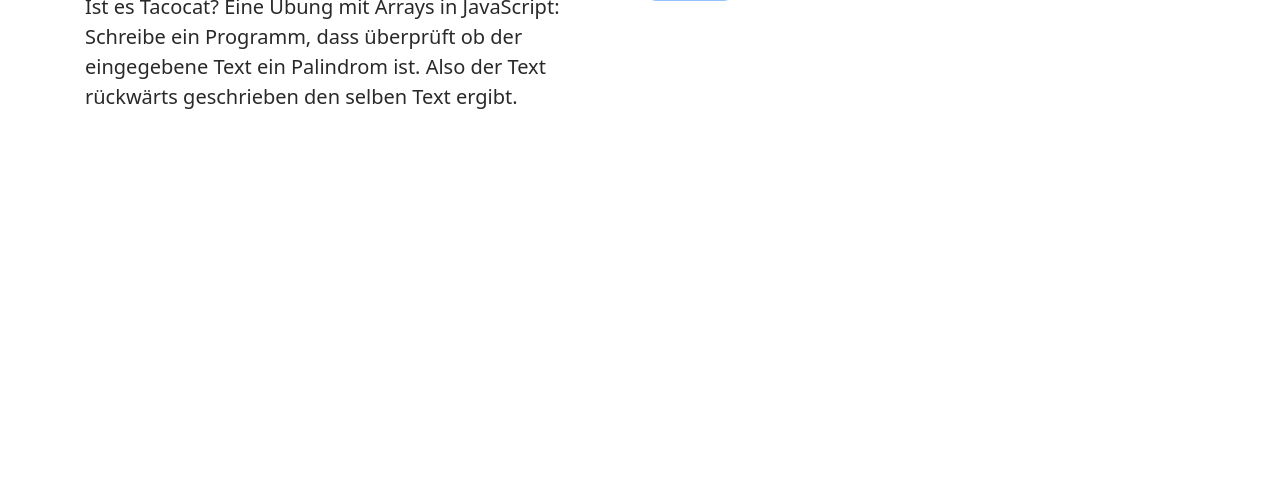
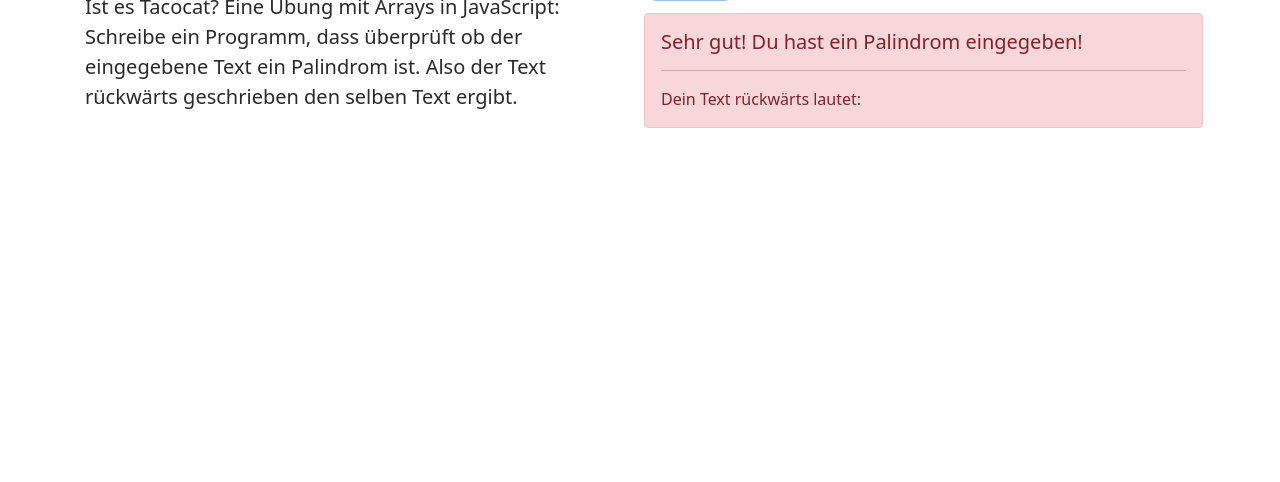
Before and after one commit to Lyso95/hp_tacocat, a plain HTML site: page app.html in a window 1280 px wide. Both pictures are taken after a click on the button "Check!". Shown: the part 228-710 px from the top of the page. Drawn offline with nearby package versions, Linux system fonts and the light colour scheme.

Commit message:
this_one_correct

```diff
--- a/app.html
+++ b/app.html
@@ -66,7 +66,7 @@
                         <button type="button" id="btnSubmit" class="btn btn-primary">Check!</button>
                     </div>
                     <div class="alert alert-danger mt-3 invisible fade show" id="alert" role="alert">
-                        <h5 class="alert-heading">Ergebnis:</h5>
+                        <h5 id="alertHeader" class="alert-heading">Sehr gut!</h5>
                         <hr>
                         <p class="mb-0" id="msg">
                             <!--Insert a message here!-->
@@ -102,7 +102,7 @@
     <script src="https://cdn.jsdelivr.net/npm/bootstrap@5.1.1/dist/js/bootstrap.bundle.min.js"
         integrity="sha384-/bQdsTh/da6pkI1MST/rWKFNjaCP5gBSY4sEBT38Q/9RBh9AH40zEOg7Hlq2THRZ" crossorigin="anonymous">
     </script>
-    <script src="/js/site.js"></script>
+    <script src="/js/site1.js"></script>
     <script>
         document.getElementById("btnSubmit").addEventListener("click",getValue)
     </script>
--- a/js/site.js
+++ b/js/site.js
@@ -17,6 +17,7 @@ function checkPalindrome(userString) {
     for (let index = userString.length - 1; index >= 0; index--) {
         revArray += userString[index];
     }
+    //check the Array and give a true or false back.
     if(revArray.localeCompare(userString)){
         stringEven = true;
         revArray = 'Text ist kein Palindrom!'
@@ -26,7 +27,7 @@ function checkPalindrome(userString) {
     return revArray;
 }
 
-//Display the reversed string to the user
+//Display infotext or palindrome
 //view
 function displayString(revArray){
     //write to the page
--- /dev/null
+++ b/js/site1.js
@@ -0,0 +1,46 @@
+//get user input
+function getValue(){
+
+    //makes shure that alert is invisible
+    document.getElementById("alert").classList.add("invisible");
+    //get string from page
+    let userString = document.getElementById("userString").value;
+
+    //check for palindrome
+    let returnObj = checkForPalindrome(userString);
+
+    //display message to page
+    displayMessage(returnObj);
+}
+
+//check for palindrome
+function checkForPalindrome(userString){
+
+    //lowers string
+    userString = userString.toLowerCase();
+
+    //remove spaces and special characters
+    let regex = /[^a-z0-9]/gi;
+    userString = userString.replace(regex,"");
+
+    let revString = [];
+    let returnObj = {};
+
+    for (let index = userString.length - 1; index >= 0; index--){
+        revString += userString[index];
+    }
+
+    if (revString == userString) {
+        returnObj.msg = "Sehr gut! Du hast ein Palindrom eingegeben!"
+    } else {
+        returnObj.msg = "Sorry! Du hast kein Palindrom eingegeben!"
+    }
+    returnObj.reversed = revString;
+    return returnObj;
+}
+
+function displayMessage(returnObj){
+    document.getElementById("alertHeader").innerHTML = returnObj.msg;
+    document.getElementById("msg").innerHTML = `Dein Text rückwärts lautet: ${returnObj.reversed}`;
+    document.getElementById("alert").classList.remove("invisible");
+}
```
